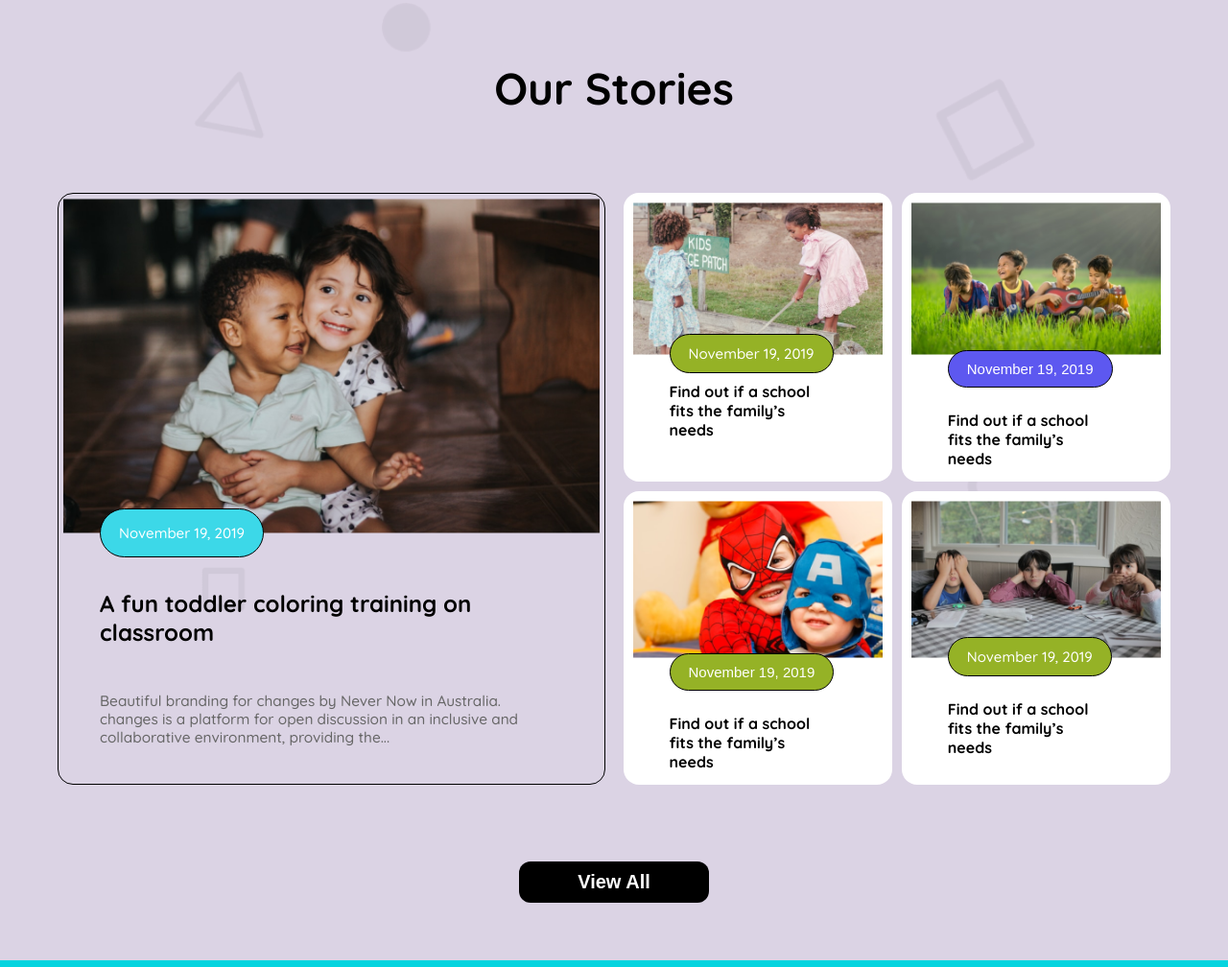
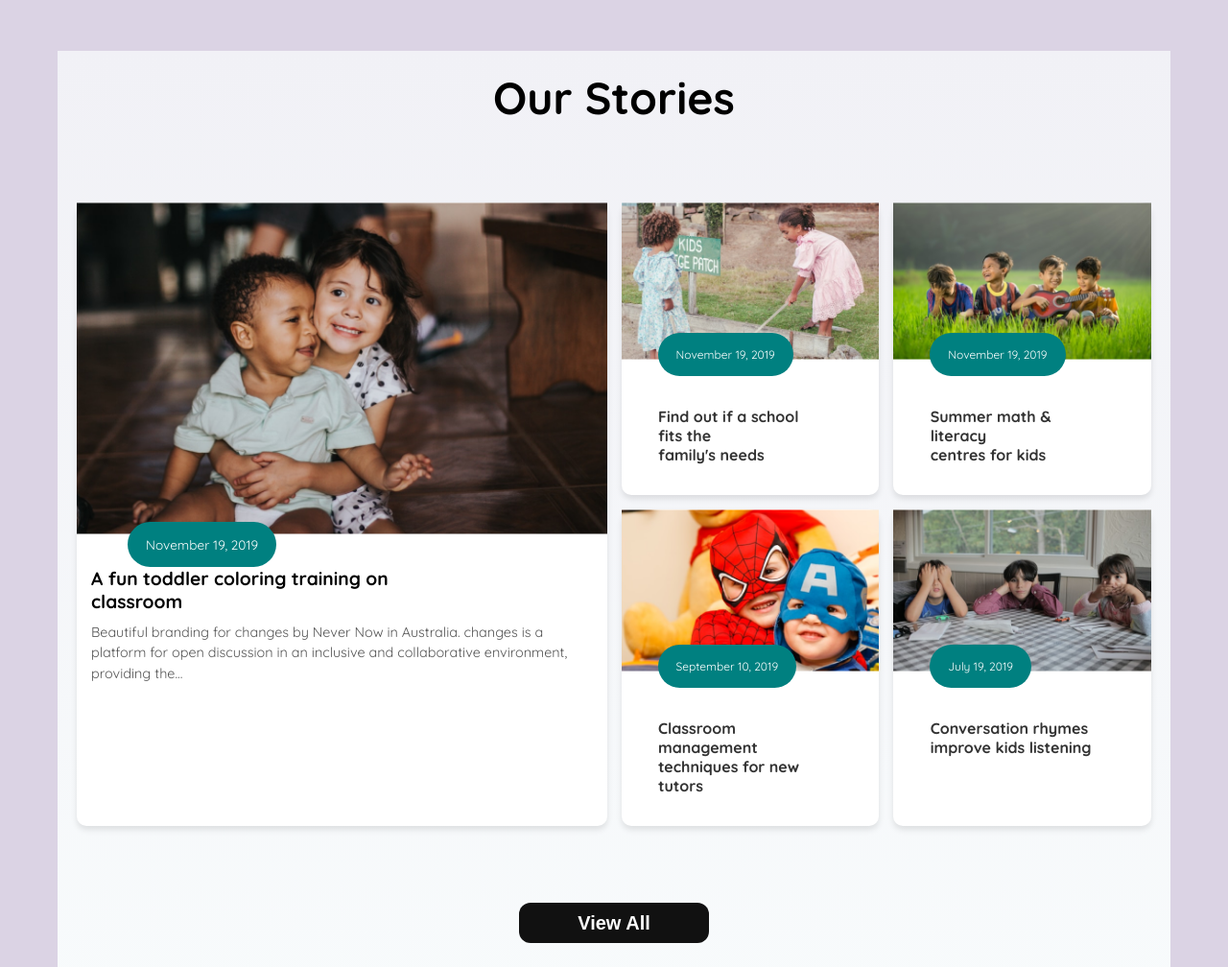
Before and after one commit to newaz2580/Assignment-2-Kids-school, a plain HTML site: page index.html in a window 1280 px wide. Shown: the part 1572-2580 px from the top of the page at 96% size. Drawn offline with Linux system fonts and the light colour scheme.

Commit message:
added responsive section

```diff
--- a/index.html
+++ b/index.html
@@ -28,6 +28,9 @@
                 </div>
             </nav>
             <hr class="hori">
+            <marquee>
+                <h2>School Kids Assignment</h2>
+            </marquee>
 
 
             <section class="banner">
@@ -95,63 +98,70 @@
 
       </section>
 
-        <section class="str">
-        <div class="stories">
-            <h2 class="stories-title">Our Stories</h2>
-            <div class="stories-img-box">
-                <div class="box1">
-                    <div class="div">
-                        <img src="./assets/story-1.png" alt="" class="classroom">
-                        <span><p class="date1">November 19, 2019</p></span>
-                        <h3 class="classroom-title">A fun toddler coloring training on <br>
-                            classroom</h3>
-                        <p class="class-room-description">Beautiful branding for changes by Never Now in Australia.
-                        <br> changes is a platform for open discussion in an inclusive and <br>
-                                collaborative environment, providing the...</p>
-                    </div>
-
-                   </div>
-                   <div class="box2">
-
-                    <div class="story-box">
-                        <img src="./assets/story-2.png" alt="" class="story-2">
-                        <p class="date2">November 19, 2019</p>
-                        <h4 class="card-content">Find out if a school fits the
-                            family’s needs</h4>
-                        </div>
-
-                        <div class="story-box">
-                            <img src="./assets/story-3.png" alt="" story-2>
-                            <button class="date3">November 19, 2019</button>
-                            <h4 class="card-content">Find out if a school fits the
-                                family’s needs</h4>
-                        </div>
-
-                     <div class="story-box">
-                        <img src="./assets/story-4.png" alt="" story-2>
-                        <button class="date4">November 19, 2019</button>
-                        <h4 class="card-content">Find out if a school fits the
-                            family’s needs</h4>
-                     </div>
-
-                     <div class="story-box">
-                        <img src="./assets/story-5.png" alt="" story-2>
-                        <p class="date5">November 19, 2019</p>
-                        <h4 class="card-content">Find out if a school fits the
-                            family’s needs</h4>
-                     </div>
 
 
 
+
+
+
+      <section class="our-stories">
+        <h1>Our Stories</h1>
+        <div class="story-container">
+            <!-- First Column: Large Card -->
+            <div class="large-card">
+                <img src="../assets/story-1.png" alt="A fun toddler coloring training">
+                <div class="content">
+                    <span class="date">November 19, 2019</span>
+                    <h2>A fun toddler coloring training on <br> classroom</h2>
+                    <p>Beautiful branding for changes by Never Now in Australia.
+                        changes is a platform for open discussion in an inclusive and
+                        collaborative environment, providing the...</p>
+                </div>
+            </div>
+            <!-- Second Column: Grid of Four Small Cards -->
+            <div class="small-cards">
+                <div class="story-card">
+                    <img src="../assets/story-2.png" alt="Find out if a school fits the  family's needs">
+                    <div class="content">
+                        <span class="date">November 19, 2019</span>
+                        <h3>Find out if a school fits the <br> family's needs</h3>
+                    </div>
+                </div>
+                <div class="story-card">
+                    <img src="../assets/story-3.png" alt="Summer math & literacy centres for kids">
+                    <div class="content">
+                        <span class="date">November 19, 2019</span>
+                        <h3>Summer math & literacy <br> centres for kids</h3>
+                    </div>
+                </div>
+                <div class="story-card">
+                    <img src="../assets/story-4.png" alt="Classroom management techniques">
+                    <div class="content">
+                        <span class="date">September 10, 2019</span>
+                        <h3>Classroom management <br> techniques for new tutors</h3>
+                    </div>
+                </div>
+                <div class="story-card">
+                    <img src="../assets/story-5.png" alt="Conversation rhymes improve listening">
+                    <div class="content">
+                        <span class="date">July 19, 2019</span>
+                        <h3>Conversation rhymes <br> improve kids listening</h3>
+                    </div>
                 </div>
             </div>
         </div>
-        <div class="view">
-            <button class="view-btn">View All</button>
-          </div>
-      </section>
+        <div class="btn-box">
+            <button class="view-all">View All</button>
+       </div>
+    </section>
 
     </main>
+
+
+
+
+
+
     <footer>
       <div class="footer-section">
         <div class="footer-div">
--- a/styles/school.css
+++ b/styles/school.css
@@ -254,11 +254,169 @@ main{
     color: #ffffff;
 
 }
-/* story section start here */
+/* story section start here //////////////////////////*/
+
+.our-stories {
+    padding: 20px;
+    background-image: linear-gradient(to top,rgb(248, 251, 252),rgb(241, 241, 246)),url("../assets/bg.png");
+}
+
+h1 {
+    font-size: 2.9rem;
+    color: #000000;
+    font-weight: 700;
+    text-align: center;
+    margin-bottom: 5rem;
+}
+
+
+
+
+.story-container {
+    display: grid;
+    grid-template-columns:repeat(2,1fr);
+    gap: 15px;
+    max-width: 1140px;
+    margin: 0 auto;
+}
+
+
+.large-card {
+    background: #fff;
+    border-radius: 10px;
+    box-shadow: 0 4px 6px rgba(0, 0, 0, 0.1);
+
+}
+
+.large-card img {
+    width: 100%;
+
+
+}
+
+.large-card .content {
+    padding: 15px;
+    text-align: left;
+}
+
+.large-card .date {
+    font-size: 0.85rem;
+    color: #777;
+    display: block;
+    background-color: teal;
+    position: relative;
+    width: max-content;
+    margin-top: -32px;
+    margin-left: 38px;
+    color: #ffffff;
+    padding: 15px 19px;
+    border-radius: 47px;
+
+}
+
+.large-card h2 {
+    font-size: 1.2rem;
+    margin: 0 0 10px;
+}
+
+.large-card p {
+    font-size: 0.9rem;
+    color: #555;
+    line-height: 1.5;
+}
+
+
+.small-cards {
+    display: grid;
+    grid-template-columns: repeat(2, 1fr);
+    gap: 15px;
+}
+
+.story-card {
+    background: #fff;
+    border-radius: 10px;
+    box-shadow: 0 4px 6px rgba(0, 0, 0, 0.1);
+   }
+
+.story-card img {
+    width: 100%;
+
+}
+
+.story-card .content {
+ text-align: left;
+}
+
+.story-card .date {
+    font-size: 0.75rem;
+    color: #777;
+    display: block;
+    margin-bottom: 5px;
+    background-color: teal;
+    position: relative;
+    width: max-content;
+    margin-top: -32px;
+    margin-left: 38px;
+    color: #ffffff;
+    padding: 15px 19px;
+    border-radius: 47px;
+
+}
+
+.story-card h3 {
+    font-size: 1rem;
+    margin: 0;
+    color: #333;
+    margin-top:2rem;
+    margin-bottom:2rem ;
+    margin-right:3.5rem;
+    margin-left: 2.4rem;
+
+}
+
+
+.btn-box{
+    text-align: center;
+    margin: 80px 0px 60px;
+
+}
+.view-all {
+    text-align: center;
+    font-size: 1.25rem;
+    font-weight: 700;
+    color: #ffffff;
+    background-color: #111111;
+    border: none;
+    border-radius: 12px;
+    padding: .6rem 3.8rem;
+    cursor: pointer;
+
+}
+
+.view-all:hover {
+    background-color: #555;
+}
+
+
+
+
+
+
+
+
+
+
+
+
+
+
+
 
 .stories{
     max-width: 1160px;
-    background-image: url(../assets/bg.png);
+    /* background-image: url(../assets/bg.png); */
+    background:linear-gradient(to top,(rgba(254, 163, 1, 1),rgba(255, 255, 255, 1)),url(../assets/bg.png));
+    height: 100vh;
     background-repeat: no-repeat;
     background-position: center;
     background-size: cover;
@@ -528,6 +686,34 @@ border-radius: 16px;
     .stories-img-box{
         grid-template-columns: 1fr;
     }
+
+
+
+
+
+    .story-container {
+        grid-template-columns: 1fr;
+    }
+    .large-card{
+        display: none;
+    }
+    .small-cards {
+        grid-template-columns:repeat(2,1fr);
+    }
+
+
+    .story-card .date{
+        margin-left: 20px;
+    }
+    .story-card h3 {
+     margin: 2rem 1rem 2rem 1rem;
+    }
+
+
+
+
+
+
     .footer-section{
      grid-template-columns: 1fr;
     }
@@ -544,14 +730,9 @@ border-radius: 16px;
 .keep-in-touch{
     margin-left: 10px;
 }
-/* .story-box{
-    max-width:100%;
-   padding: 0;
+
+.footer-section{
+    padding: 10px;
+}
 
 }
-.stories-img-box{
-    max-width: 100%;
-} */
-
-
-}
```
Also changed, not shown: styles/sch.html (added, +239 -0 lines), assets/sch.css (added).
